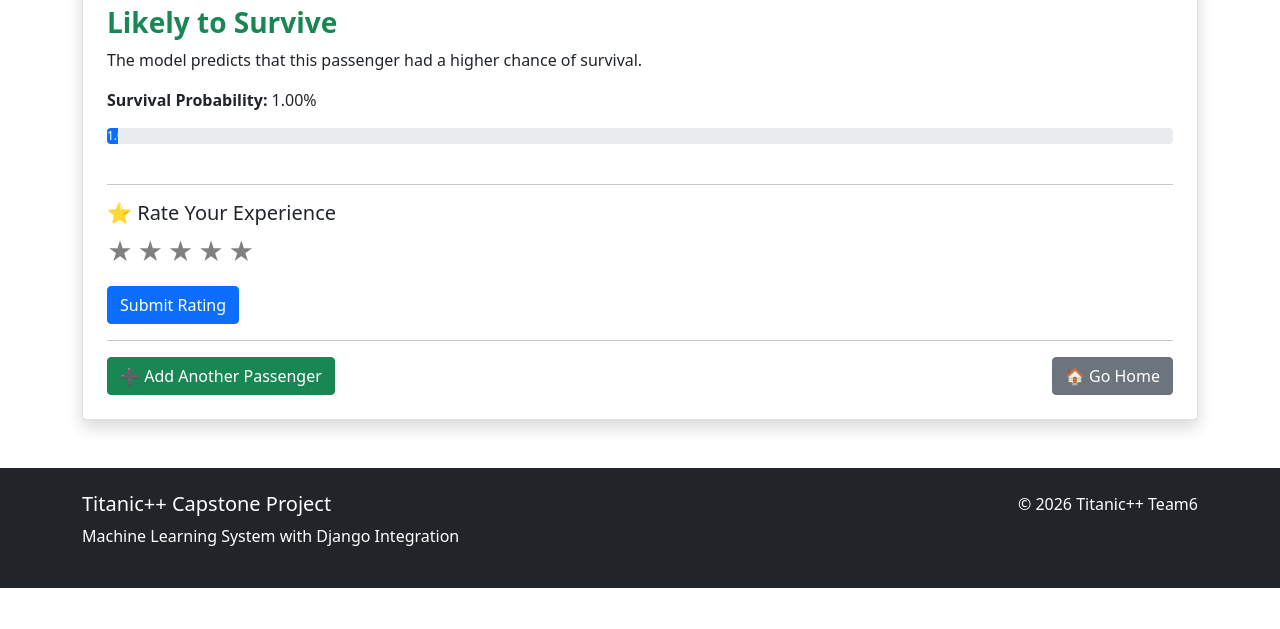
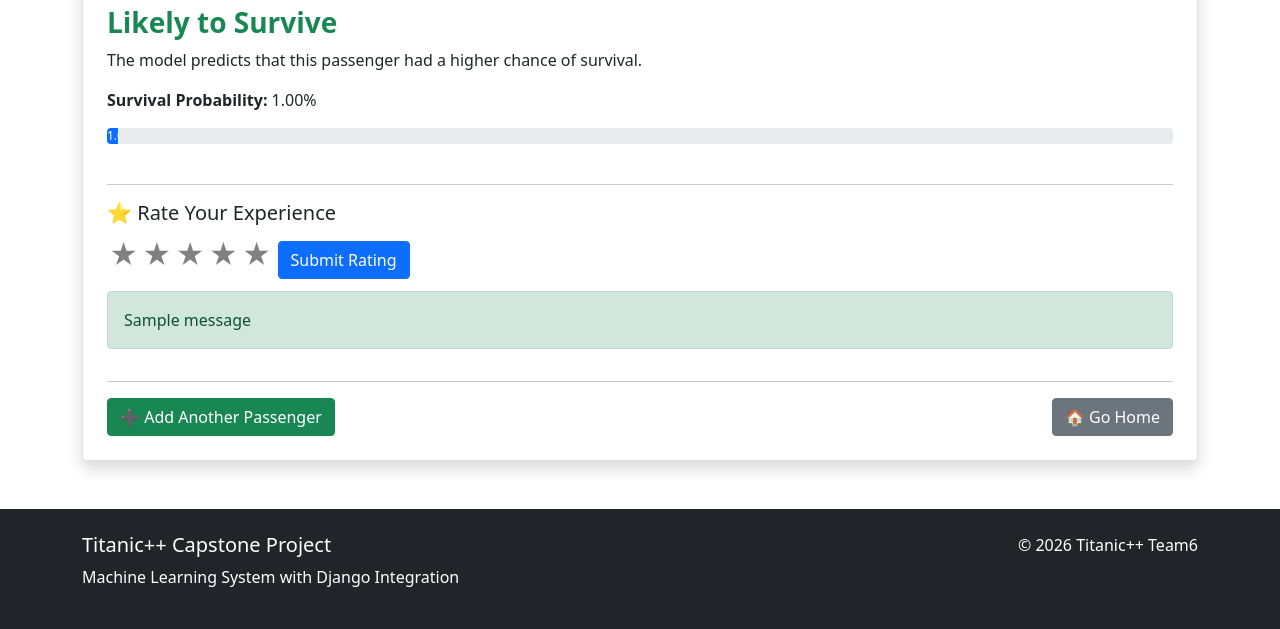
Before and after one commit to gabri3l4-execute/titanic_capstone, a Django app: page /result/1/ in a window 1280 px wide. Shown: the part 685-1314 px from the top of the page. Before the commit the page ends 1273 px from the top, so only its background shows below. Run offline with Django 5.2, Linux system fonts and the light colour scheme; tables that the repository leaves empty hold one stand-in row (values such as "Sample post"); one stand-in notice (Sample message) is shown; parts of the project's set-up code (start-up, migrations or seed data) failed here and were passed over.

Commit message:
i have added thanks message after we select rating

```diff
--- a/webapp/templates/webapp/results.html
+++ b/webapp/templates/webapp/results.html
@@ -70,10 +70,12 @@
             <button type="submit" class="btn btn-primary">Submit Rating</button>
         </form>
 
-        {% if message %}
-            <div class="alert alert-success mt-3">
-                Thank you for your rating!
-            </div>
+        {% if messages %}
+        {% for message in messages %}
+        <div class="alert alert-success">
+          {{ message }}
+        </div>
+        {% endfor %}
         {% endif %}
 
         <hr>
@@ -93,14 +95,30 @@
 
 <!-- Optional inline styles for stars -->
 <style>
+    .star-rating {
+        direction: rtl;
+        display: inline-flex;
+    }
+
     .star-rating input {
         display: none;
     }
+
     .star-rating label {
-        font-size: 25px;
+        font-size: 28px;
         color: gray;
         cursor: pointer;
+        padding: 0 2px;
+        transition: color 0.2s;
     }
+
+    /* hover effect */
+    .star-rating label:hover,
+    .star-rating label:hover ~ label {
+        color: gold;
+    }
+
+    /* selected stars */
     .star-rating input:checked ~ label {
         color: gold;
     }
--- a/webapp/views.py
+++ b/webapp/views.py
@@ -7,6 +7,8 @@ from django.conf import settings
 from .forms import PredictionForm
 from .models import PredictionRecord
 from pathlib import Path
+from django.contrib import messages
+
 #To train the model-  python -m ML.model_training.train
 
 # This loads our ML artifacts once at server startup. Efficient and clean.
@@ -107,6 +109,8 @@ def submit_rating(request, pk):
           if rating:
             prediction.rating = int(rating)
             prediction.save()
+            messages.success(request, "Thank you for rating! ⭐")
+
         return redirect('prediction_result', pk=pk)
 
 
```
